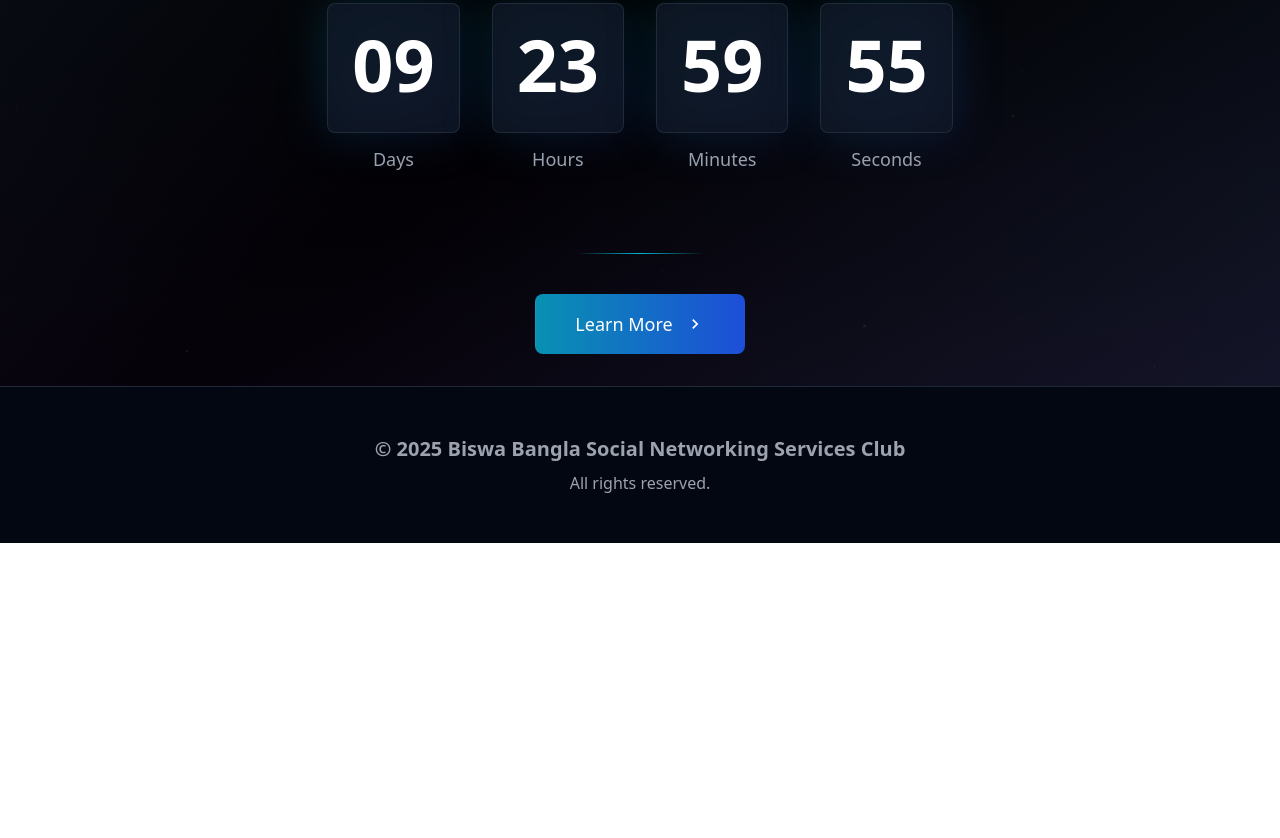
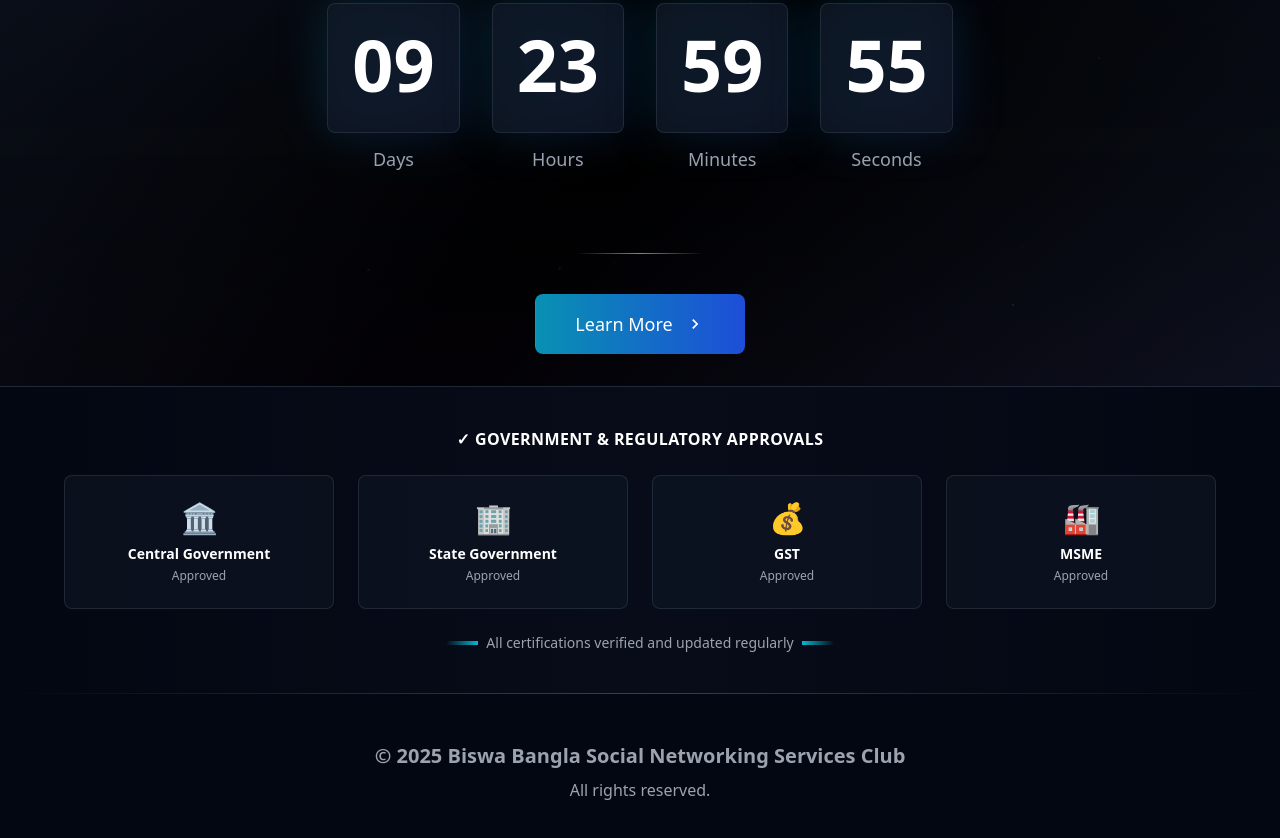
Before and after one commit to adityabasakfriendsclub/Biswa-Bangla-Project--Frontend-Backend, a React (Vite) app in the folder admin-dashboard/: page / in a window 1280 px wide. Shown: the part 569-1407 px from the top of the page. Before the commit the page ends 1112 px from the top, so only its background shows below. Built offline with nearby package versions, Linux system fonts and the light colour scheme.

Commit message:
some modified

```diff
--- a/admin-dashboard/src/pages/user/Copyright.jsx
+++ b/admin-dashboard/src/pages/user/Copyright.jsx
@@ -11,9 +11,90 @@ export default function Copyright({
     <footer
       className={`relative z-20 w-full ${bgColor} border-t ${borderColor}`}
     >
-      {/* Copyright Text */}
+      {/* Government & Compliance Approvals Section - FIRST */}
+      <div className="py-8 sm:py-10 px-4 bg-gradient-to-r from-gray-950/50 via-gray-900/30 to-gray-950/50">
+        <div className="max-w-6xl mx-auto">
+          {/* Main Heading */}
+          <h3 className="text-center text-white text-sm sm:text-base font-bold mb-6 tracking-wide">
+            ✓ GOVERNMENT & REGULATORY APPROVALS
+          </h3>
+
+          {/* Approvals Grid */}
+          <div className="grid grid-cols-2 sm:grid-cols-2 md:grid-cols-4 gap-4 sm:gap-6">
+            {/* Central Government Approved */}
+            <div className="flex flex-col items-center justify-center p-4 sm:p-6 bg-gray-900/50 border border-gray-700/50 rounded-lg hover:border-cyan-500/50 transition duration-300 group">
+              <div className="text-2xl sm:text-3xl mb-2 group-hover:scale-110 transition duration-300">
+                🏛️
+              </div>
+              <p className="text-white text-xs sm:text-sm font-semibold text-center">
+                Central Government
+              </p>
+              <p className={`${textColor} text-xs mt-1 text-center font-light`}>
+                Approved
+              </p>
+            </div>
+
+            {/* State Government Approved */}
+            <div className="flex flex-col items-center justify-center p-4 sm:p-6 bg-gray-900/50 border border-gray-700/50 rounded-lg hover:border-cyan-500/50 transition duration-300 group">
+              <div className="text-2xl sm:text-3xl mb-2 group-hover:scale-110 transition duration-300">
+                🏢
+              </div>
+              <p className="text-white text-xs sm:text-sm font-semibold text-center">
+                State Government
+              </p>
+              <p className={`${textColor} text-xs mt-1 text-center font-light`}>
+                Approved
+              </p>
+            </div>
+
+            {/* GST Approved */}
+            <div className="flex flex-col items-center justify-center p-4 sm:p-6 bg-gray-900/50 border border-gray-700/50 rounded-lg hover:border-cyan-500/50 transition duration-300 group">
+              <div className="text-2xl sm:text-3xl mb-2 group-hover:scale-110 transition duration-300">
+                💰
+              </div>
+              <p className="text-white text-xs sm:text-sm font-semibold text-center">
+                GST
+              </p>
+              <p className={`${textColor} text-xs mt-1 text-center font-light`}>
+                Approved
+              </p>
+            </div>
+
+            {/* MSME Approved */}
+            <div className="flex flex-col items-center justify-center p-4 sm:p-6 bg-gray-900/50 border border-gray-700/50 rounded-lg hover:border-cyan-500/50 transition duration-300 group">
+              <div className="text-2xl sm:text-3xl mb-2 group-hover:scale-110 transition duration-300">
+                🏭
+              </div>
+              <p className="text-white text-xs sm:text-sm font-semibold text-center">
+                MSME
+              </p>
+              <p className={`${textColor} text-xs mt-1 text-center font-light`}>
+                Approved
+              </p>
+            </div>
+          </div>
+
+          {/* Verification Badge */}
+          <div className="mt-6 flex items-center justify-center gap-2">
+            <div className="h-1 w-8 bg-gradient-to-r from-transparent to-cyan-500"></div>
+            <p
+              className={`${textColor} text-xs sm:text-sm font-light text-center`}
+            >
+              All certifications verified and updated regularly
+            </p>
+            <div className="h-1 w-8 bg-gradient-to-l from-transparent to-cyan-500"></div>
+          </div>
+        </div>
+      </div>
+
+      {/* Divider */}
+      <div
+        className={`w-full h-px bg-gradient-to-r from-transparent via-gray-700 to-transparent`}
+      ></div>
+
+      {/* Copyright & Organization Info - SECOND */}
       <div className="flex items-center justify-center py-10 sm:py-12 px-4">
-        <div className="text-center max-w-2xl">
+        <div className="text-center max-w-4xl">
           <p
             className={`${textColor} text-base sm:text-lg md:text-xl font-semibold leading-relaxed`}
           >
```
